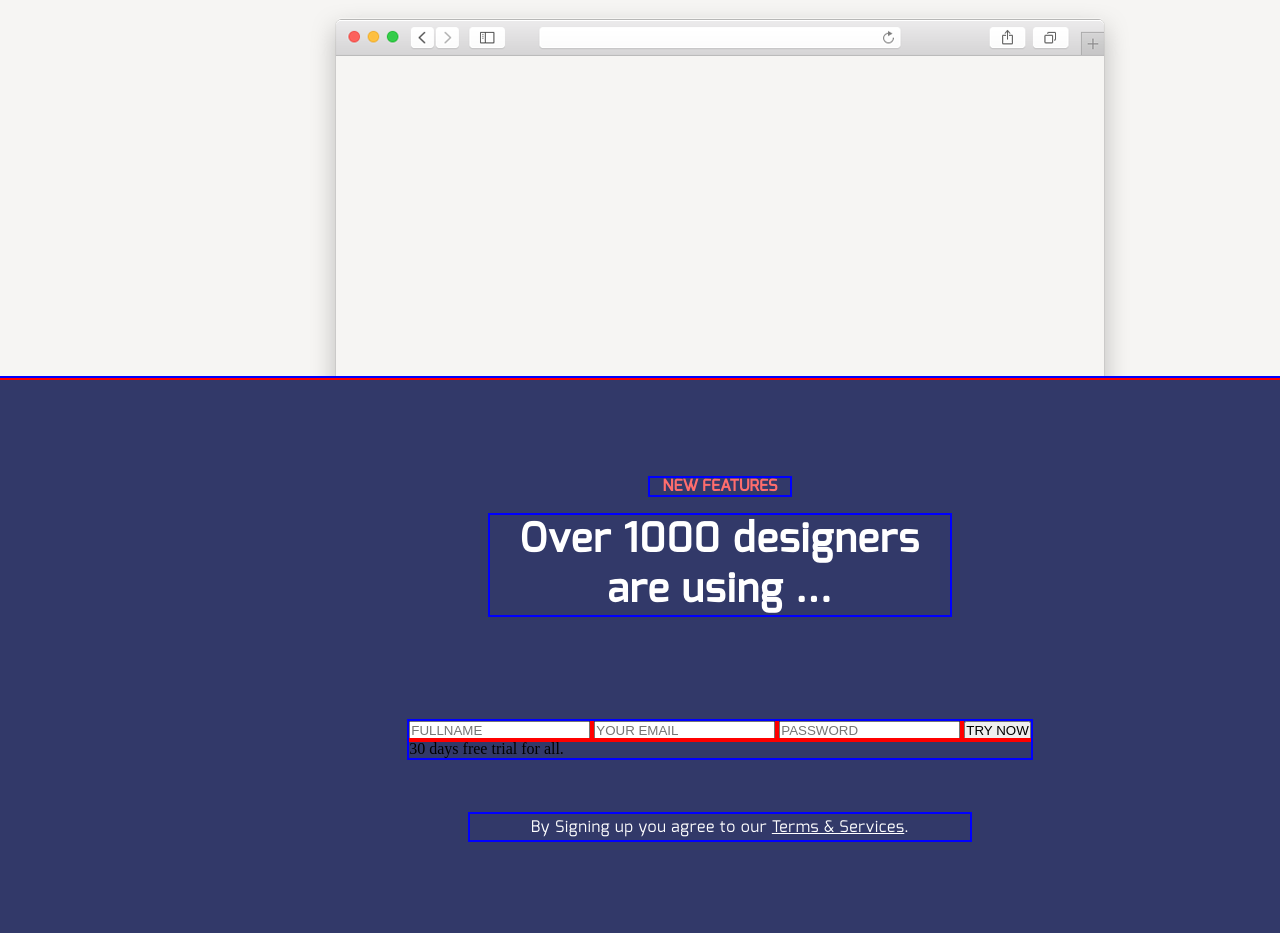
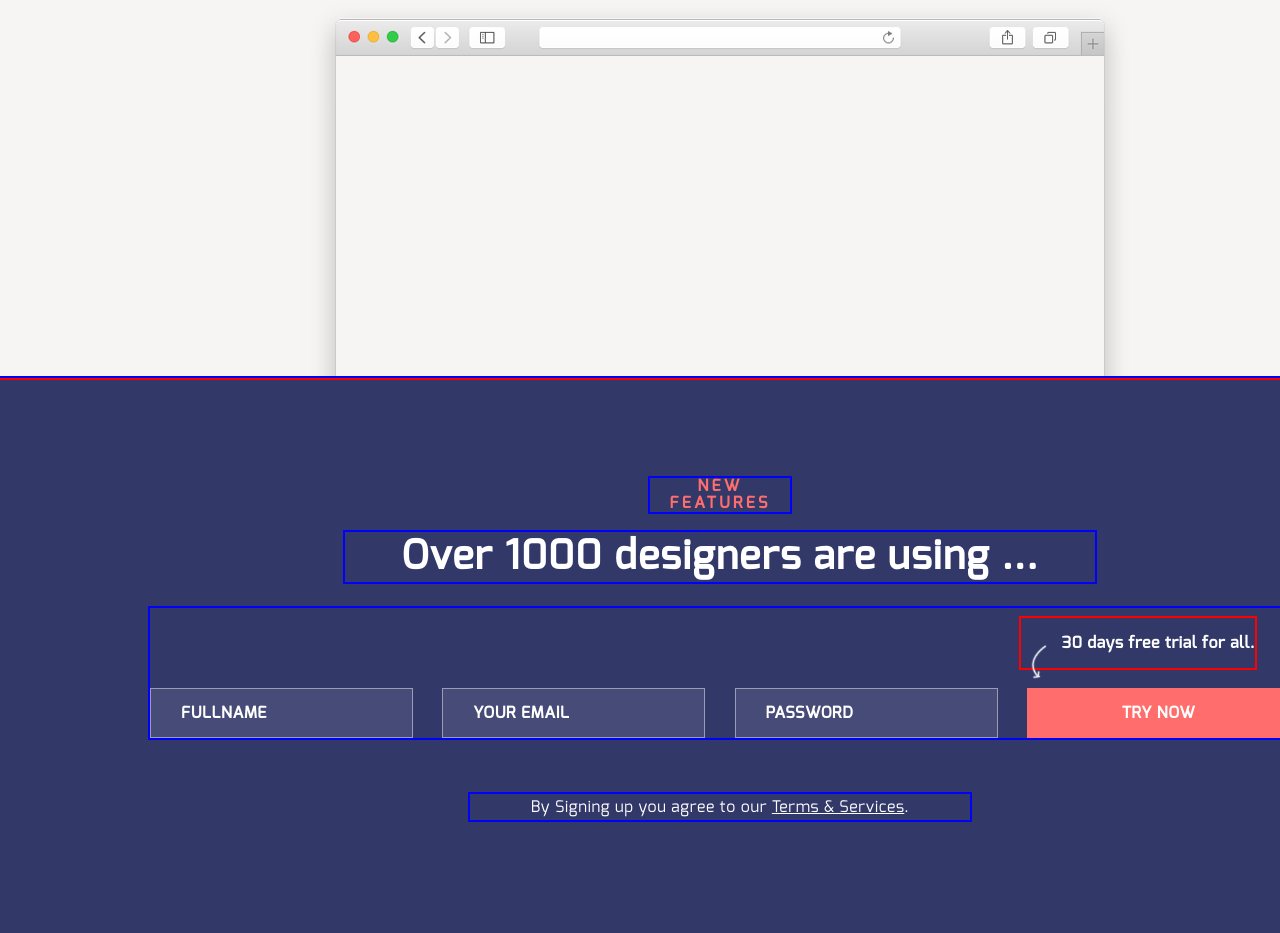
Before and after one commit to Trixxx57/corporate-landing, a website: page src/index.html in a window 1280 px wide. Shown: the part 3964-4897 px from the top of the page. Drawn offline with Linux system fonts and the light colour scheme.

Commit message:
остался футер

```diff
--- a/src/index.html
+++ b/src/index.html
@@ -88,7 +88,7 @@
 
     <section class="awesome OUTR">
       <p class="awesome__first-p OUTR">NEW FEATURES</p>
-      <h2 class="awesome__h2 OUTR">Some awesone features <span>....</span></h2>
+      <h2 class="awesome__h2 OUTR">Some awesome features <span>....</span></h2>
       <p class="awesome__other-p OUTR">Aenean eu leo quam. Pellentesque ornare sem lacinia quam venenatis vestibulum. <br> Donec id elit non mi porta gravida at eget metus. Curabitur blandit tempus porttitor. <br> Etiasem malesuada magn. Vestibulum felis euismod semper.</p>
       <img class="awesome_img" src="image/awesome-1.png" width="820" height="375">
     </section>
@@ -98,10 +98,10 @@
       <p class="sign__first-p OUTB">NEW FEATURES</p>
       <h2 class="sign__h2 OUTB">Over 1000 designers are using ...</h2>
       <form class="sign__form form OUTB" method="POST">
-        <input class="form__name OUTR" type="text" name="login" placeholder="FULLNAME">
-        <input class="form__email OUTR" type="email" name="email" placeholder="YOUR EMAIL">
-        <input class="form__password OUTR" type="password" name="password" placeholder="PASSWORD">
-        <button class="form__btn OUTR">TRY NOW</button>
+        <input class="form__name" type="text" name="login" placeholder="FULLNAME">
+        <input class="form__email" type="email" name="email" placeholder="YOUR EMAIL">
+        <input class="form__password" type="password" name="password" placeholder="PASSWORD">
+        <button type="button" class="form__btn">TRY NOW</button>
         <div class="form__free-trial OUTR">30 days free trial for all.</div>
       </form>
       <p class="sign__other-p OUTB">By Signing up you agree to our <a href="#">Terms & Services</a>.</p>
--- a/src/less/blocks/form.less
+++ b/src/less/blocks/form.less
@@ -1,23 +1,80 @@
 .form {
-
+  position: relative;
+  display: flex;
+  flex-direction: row;
+  justify-content: space-between;
+  align-items: end;
+  min-height: 130px;
+  width: @main-width - 300px;
+  box-sizing: border-box;
 }
 
-.form__name {
-
+.form__name, .form__email, .form__password {
+  width: 263px;
+  height: 50px;
+  border: 1px solid @form-border;
+  box-sizing: border-box;
+  padding-left: 30px;
+  .Exo-medium;
+  font-size: 16px;
+  letter-spacing: 0.04em;
+  color: @white;
+  background-color: @input-color;
+  &::placeholder {
+    .Exo-medium;
+    font-size: 16px;
+    letter-spacing: 0.04em;
+    color: @white;
+    background-color: @input-color;
+  }
 }
 
-.form__email {
+// .form__email {
+//   width: 263px;
+//   height: 50px;
+//   border: 1px solid @form-border;
+//   box-sizing: border-box;
+// }
 
-}
+// .form__password {
+//   width: 263px;
+//   height: 50px;
+//   border: 1px solid @form-border;
+//   box-sizing: border-box;
+// }
 
-.form__password {
-
-}
-
-.form__button {
-
+.form__btn {
+  width: 263px;
+  height: 50px;
+  background-color: @red;
+  border: none;
+  box-sizing: border-box;
+  .Exo-medium;
+  font-size: 16px;
+  letter-spacing: 0.04em;
+  color: @white;
+  cursor: pointer;
 }
 
 .form__free-trial {
-
+  position: absolute;
+  top: 10px;
+  right: 35px;
+  .Exo-medium;
+  font-size: 16px;
+  line-height: 50px;
+  letter-spacing: 0.04em;
+  color: @white;
+  text-align: right;
+  width: 234px;
+  &::after {
+    content: '';
+    position: absolute;
+    background-image: url('../image/form-arrow.png');
+    background-repeat: no-repeat;
+    width: 56px;
+    height: 41px;
+    left: 10px;
+    top: 20px;
+  }
 }
--- a/src/less/blocks/sign.less
+++ b/src/less/blocks/sign.less
@@ -14,7 +14,7 @@
 .sign__first-p {
   .Exo-medium;
   font-size: 16px;
-  letter-spacing: 0.2;
+  letter-spacing: 0.2em;
   color: @red;
   width: 140px;
   text-align: center;
@@ -28,8 +28,8 @@
   letter-spacing: 0.04em;
   color: @white;
   text-align: center;
-  width: 460px;
-  margin-bottom: 106px;
+  width: 750px;
+  margin-bottom: 26px;
 }
 
 .sign__form {
--- a/src/less/variables.less
+++ b/src/less/variables.less
@@ -7,3 +7,5 @@
 @black: #000000;
 @dark-grey: #71718c;
 @dark-blue: #323969;
+@form-border: #999cb4;
+@input-color: #464c77;
```
Also changed, not shown: src/css/style.css, src/image/form-arrow.png (added).
